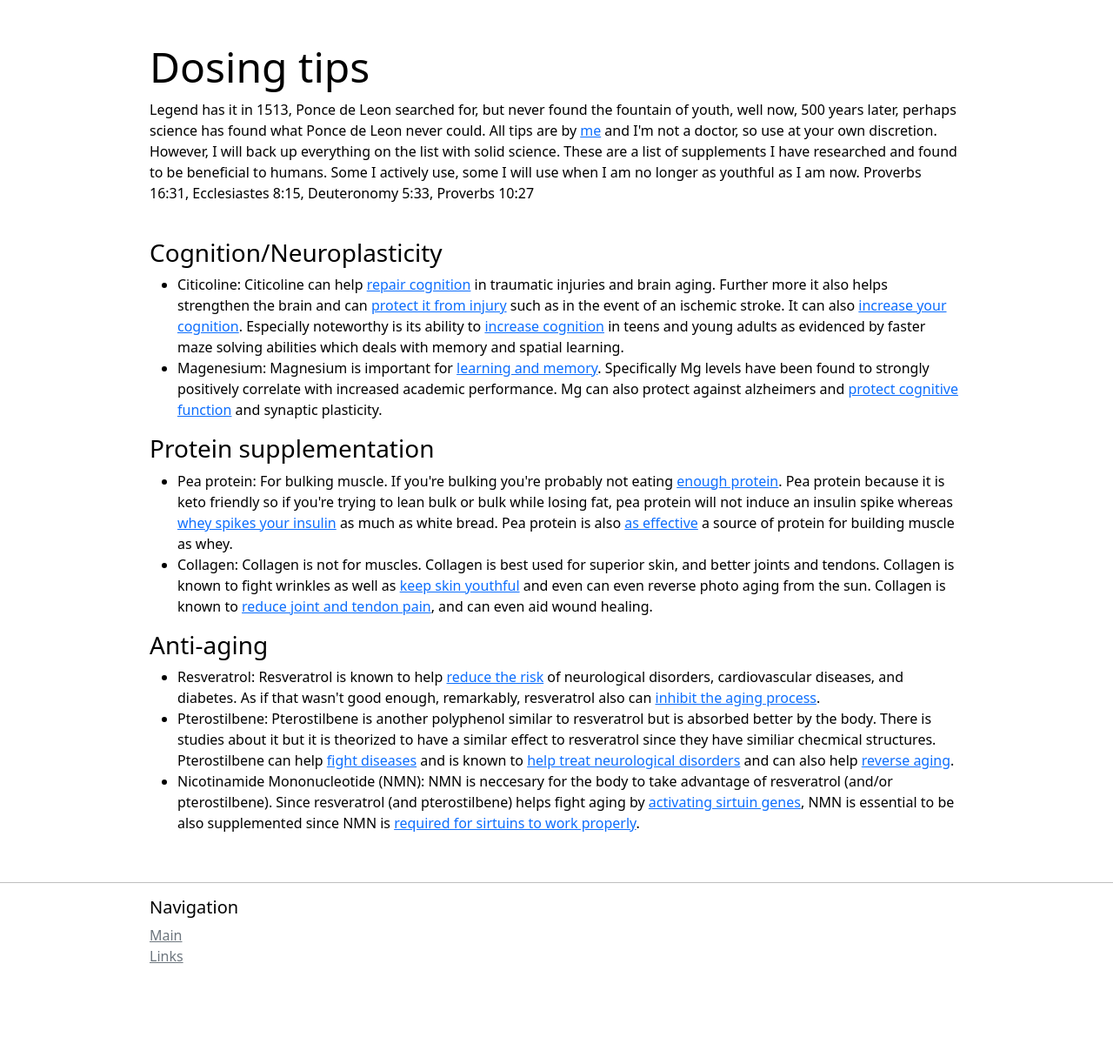
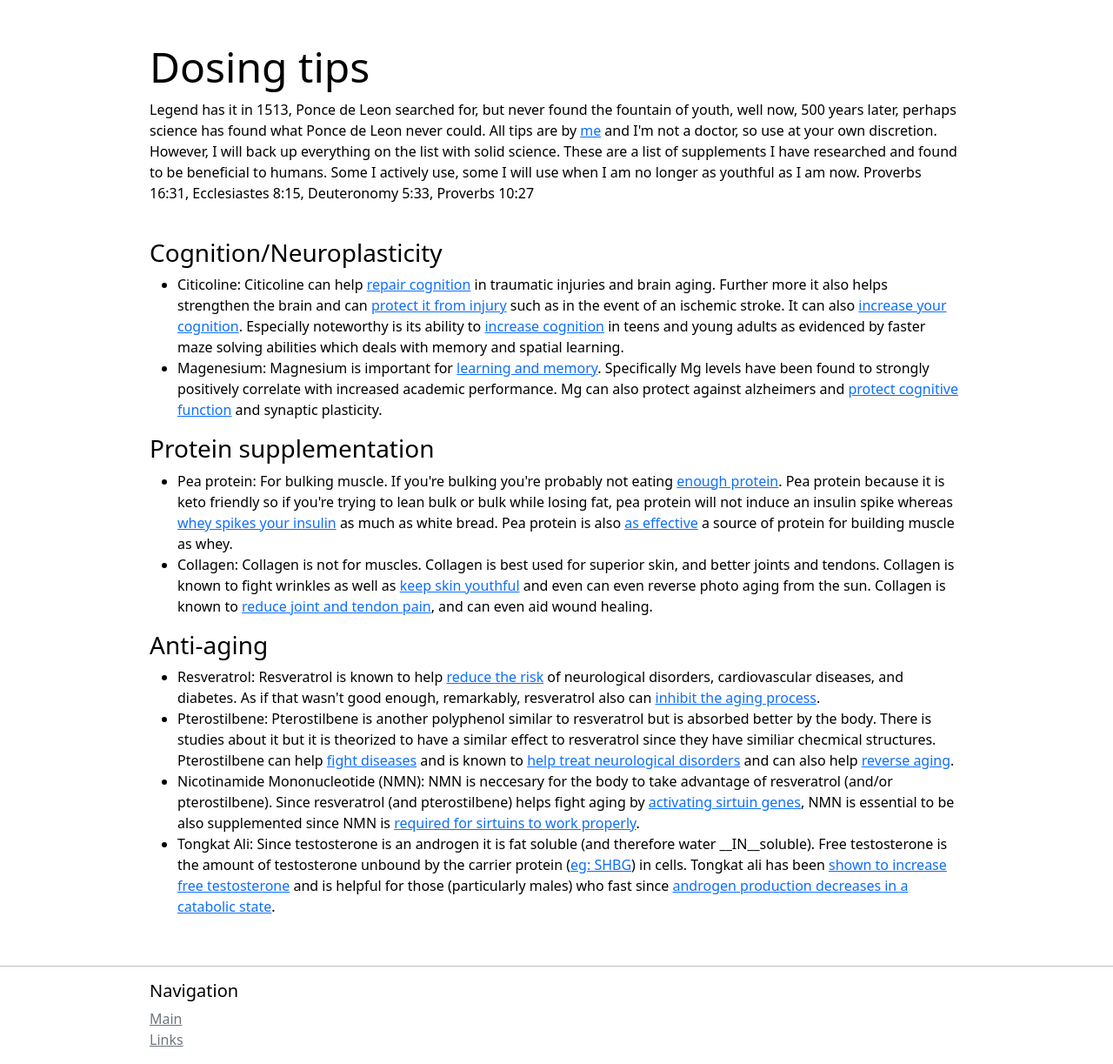
Before and after one commit to theochiu/theochiu.github.io, a Jekyll site: the page built from dosing/index.html, in a window 1280 px wide. Shown: the whole page at 87% size. Built offline with Jekyll 4.4.1, drawn with Linux system fonts in a browser that asks for light colours; before the commit the page ends 1127 px from its top, so only the background shows below that.

Commit message:
added tongkat ali to dosing

```diff
--- a/dosing/index.html
+++ b/dosing/index.html
@@ -53,7 +53,6 @@ keywords: [Dosing, protein, cognition, supplements, aging, anti-aging]
 		source of protein for building muscle as whey.
 	</li>
 
-
 	<li>
 		Collagen: Collagen is not for muscles. Collagen is best used for superior skin, and better joints and tendons.
 		Collagen is known to fight wrinkles as well as <a target="_blank" href="https://www.ncbi.nlm.nih.gov/pmc/articles/PMC6213755/">
@@ -87,5 +86,13 @@ keywords: [Dosing, protein, cognition, supplements, aging, anti-aging]
 		required for sirtuins to work properly</a>.
 	</li>
 
+	<li>
+		Tongkat Ali: Since testosterone is an androgen it is fat soluble (and therefore water __IN__soluble). Free testosterone is the amount
+		of testosterone unbound by the carrier protein (<a href="https://en.wikipedia.org/wiki/Sex_hormone-binding_globulin" target="_blank">eg: SHBG</a>)
+		in cells. Tongkat ali has been <a target="_blank" href="https://www.mdpi.com/1648-9144/58/8/1047">
+		shown to increase free testosterone</a> and is helpful for those (particularly males) who fast since <a href="https://www.ncbi.nlm.nih.gov/pmc/articles/PMC1804253/">
+		androgen production decreases in a catabolic state</a>.
+	</li>
+
 </ul>
 <br>
```
